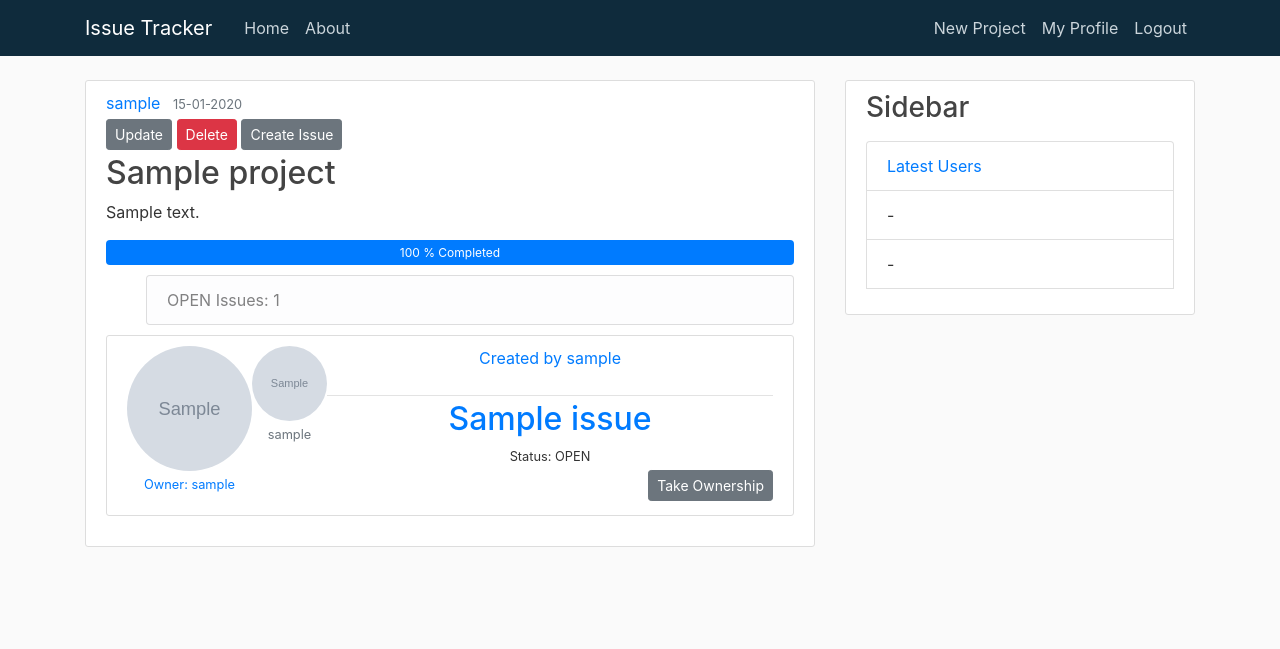
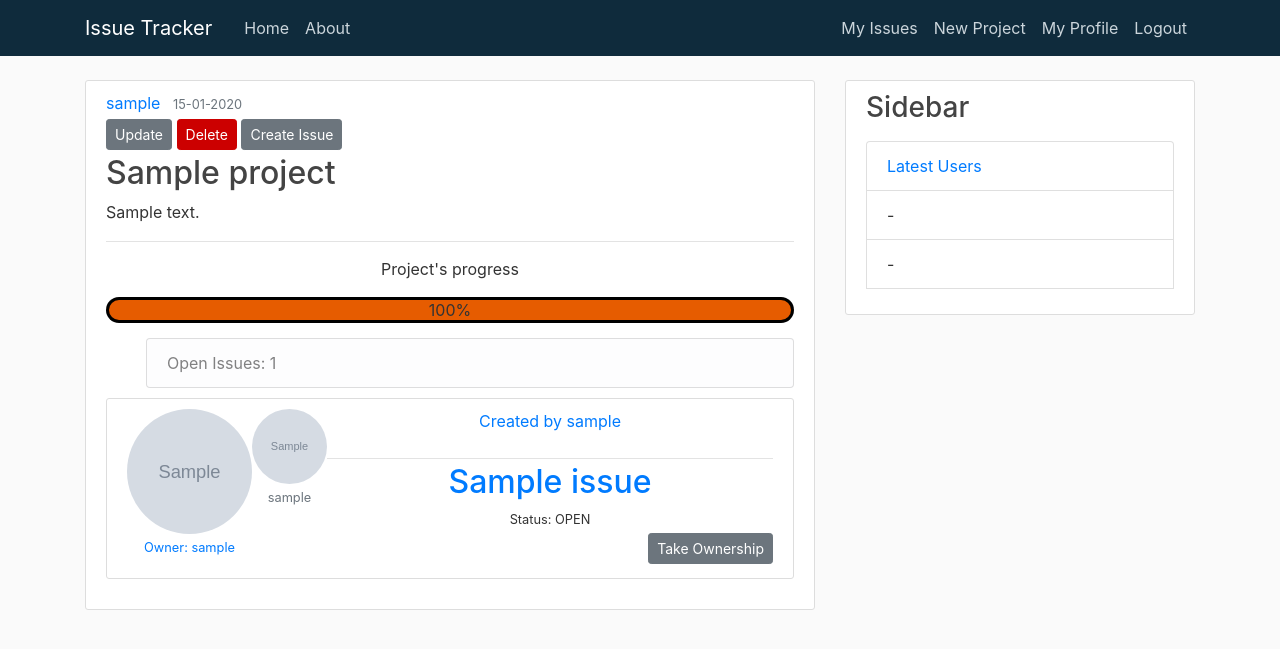
Before and after one commit to LucianoPereira/django-issue-tracker, a Django app: page /projects/1/issues/ in a window 1280 px wide. Shown: the top 649 px of the page. Run offline with Django 3.2, Linux system fonts and the light colour scheme; a user stored in the database is signed in; tables that the repository leaves empty hold one stand-in row (values such as "Sample post"); grey boxes marked "Sample" are stand-in pictures; some libraries are stand-ins or nearby versions.

Commit message:
Close Issue feature added
Minor visual changes made

```diff
--- a/issues/templates/issues/issue_detail.html
+++ b/issues/templates/issues/issue_detail.html
@@ -35,6 +35,10 @@
             <a class="btn btn-secondary btn-sm mt-1 mb-1" style="self-align: right;"
                href="{% url 'issues:issue-load-hours' project_id=object.project.id pk=object.pk %}">Load Hours To Issue</a>
         </div>
+        <div id="close-issue">
+            <a class="btn btn-danger btn-sm mt-1 mb-1"
+               href="{% url 'issues:issue-close' project_id=object.project.id pk=object.pk %}">Close Issue</a>
+        </div>
     </div>
 
 </project>
--- a/issues/templates/issues/project_issues.html
+++ b/issues/templates/issues/project_issues.html
@@ -16,21 +16,28 @@
                    href="{% url 'issues:issue-create' project_id=project.pk %}">Create Issue</a>
             </div>
             {% endif %}
-        <h2 class="project-title">{{ project.title }}</h2>
-        <p class="project-content">{{ project.description }}</p>
-        <div class="progress" style="height: 25px; margin-bottom: 10px;">
-            <div class="progress-bar" role="progressbar"  16px; style=" width: {{ project.progress_percentage  }}%;" aria-valuenow="25" aria-valuemin="0" aria-valuemax="100">{{ project.progress_percentage }} % Completed</div>
-        </div>
-        <div style="margin-bottom: 10px;">
+            <div class="attribute-item">
+                <h2 class="project-title">{{ project.title }}</h2>
+                <p class="project-content">{{ project.description }}</p>
+            </div>
+
+            <p style="margin-top: 15px; text-align:center;">Project's progress</p>
+            <div id="progressbar" >
+                <div style=" width: {{ project.progress_percentage  }}%;">
+                    {{ project.progress_percentage }}%</div>
+            </div>
+
+        <div style="margin-bottom: 10px; margin-top: 15px;">
             <ul>
                 {% for key, value in project.project_issues_status.items %}
-            <li class="list-group-item list-group-item-light"> {{ key }} Issues: {{value}}</li>
+            <li class="list-group-item list-group-item-light"> {{ key|lower|capfirst }} Issues: {{value}}</li>
                 {% endfor %}
             </ul>
         </div>
 
         <div class="media-body">
             {% for object in object_list %}
+            {% if object.status != "CLOSED" %}
             <project class="media content-section">
                 {% if object.owner %}
                 <div class="img-with-text">
@@ -65,6 +72,7 @@
                     {% endif %}
                 </div>
             </project>
+            {% endif %}
             {% endfor %}
         </div>
     </div>
--- a/issues/urls.py
+++ b/issues/urls.py
@@ -9,6 +9,7 @@ from .views import (
     ProjectIssueListView,
     ownership_view,
     load_hours_view,
+    close_issue_view,
 )
 app_name = 'issues'
 urlpatterns = [
@@ -20,4 +21,6 @@ urlpatterns = [
     path('projects/<int:project_id>/issues/<int:pk>/delete/', IssueDeleteView.as_view(), name='issue-delete'),
     path('projects/<int:project_id>/issues/<int:pk>/ownership/', ownership_view, name='issue-ownership'),
     path('projects/<int:project_id>/issues/<int:pk>/load-hours/', load_hours_view, name='issue-load-hours'),
+    path('projects/<int:project_id>/issues/<int:pk>/close/', close_issue_view, name='issue-close'),
+
 ]
--- a/issues/views.py
+++ b/issues/views.py
@@ -133,5 +133,25 @@ def load_hours_view(request, project_id, pk):
     return render(request, "issues/issue_confirm_load_hours.html", context)
 
 
+def close_issue_view(request, project_id, pk):
+    issue = get_object_or_404(Issue, pk=pk)
+    if issue.owner == request.user:
+        if request.method == "POST":
+            issue.status = IssueStatusChoices.CLOSED.value
+            issue.save()
+            messages.info(request, 'You have closed the issue')
+            return HttpResponseRedirect(
+                reverse_lazy('issues:project-issues', kwargs={'project_id': project_id}))
+        else:
+            context = {}
+            context['project_id'] = project_id
+            context['pk'] = pk
+            context['issue'] = issue
+            return render(request, 'issues/issue_confirm_close.html', context)
+    else:
+        messages.warning(request, "The issue can only be closed by its owner")
+    return HttpResponseRedirect(reverse_lazy('issues:project-issues', kwargs={'project_id': project_id}))
+
+
 def about(request):
     return render(request, 'issues/about.html', {'title': 'about'})
--- a/static_files/main.css
+++ b/static_files/main.css
@@ -3,6 +3,7 @@ body {
   color: #333333;
   margin-top: 5rem;
 }
+
 
 h1, h2, h3, h4, h5, h6 {
   color: #444444;
@@ -104,3 +105,36 @@ a.project-title:hover {
     border-bottom: 1px solid #e3e3e3;
     display: block;
 }
+
+#progressbar {
+      background-color: black;
+      border-radius: 13px; /* (height of inner div) / 2 + padding */
+      padding: 3px;
+      width: 100%;
+    }
+
+#progressbar > div {
+    background-color: #e65c00;
+    height: 20px;
+    border-radius: 10px;
+    display: flex;
+    justify-content: center; /* align horizontal */
+    align-items: center;
+}
+
+.btn-danger {
+    color: #fff;
+    background-color: #cc0000;
+    border-color: #cc0000;
+}
+.btn-danger:hover {
+    color: #fff;
+    background-color: #990000;
+    border-color: #990000;
+}
+
+#close-issue {
+    display: flex;
+    justify-content: center;
+    margin-top: 20px;
+}
--- a/templates/base.html
+++ b/templates/base.html
@@ -33,6 +33,7 @@
                 <!-- Navbar Right Side -->
                 <div class="navbar-nav">
                     {% if user.is_authenticated %}
+                    <a class="nav-item nav-link" href="{% url 'issues:user-issues' username=user.username %}">My Issues</a>
                     <a class="nav-item nav-link" href="{% url 'projects:project-create' %}">New Project</a>
                     <a class="nav-item nav-link" href="{% url 'profile' %}">My Profile</a>
                     <a class="nav-item nav-link" href="{% url 'logout' %}">Logout</a>
@@ -70,7 +71,7 @@
                         </a>
                         {% for user in latest_users %}
                         <div class="list-group collapse" id="item-1">
-                            <a href="{% url 'projects:user-projects' username=user.username %}" class="list-group-item">
+                            <a href="{% url 'projects:user-projects' username=user.username %}" style="text-align: center;" class="list-group-item">
                                 <i class="glyphicon glyphicon-chevron-right"></i>{{ user.username }}
                             </a>
                         </div>
```
Also changed, not shown: issues/templates/issues/issue_confirm_close.html (added, +17 -0 lines), static/main.css (+10 -33 lines).
